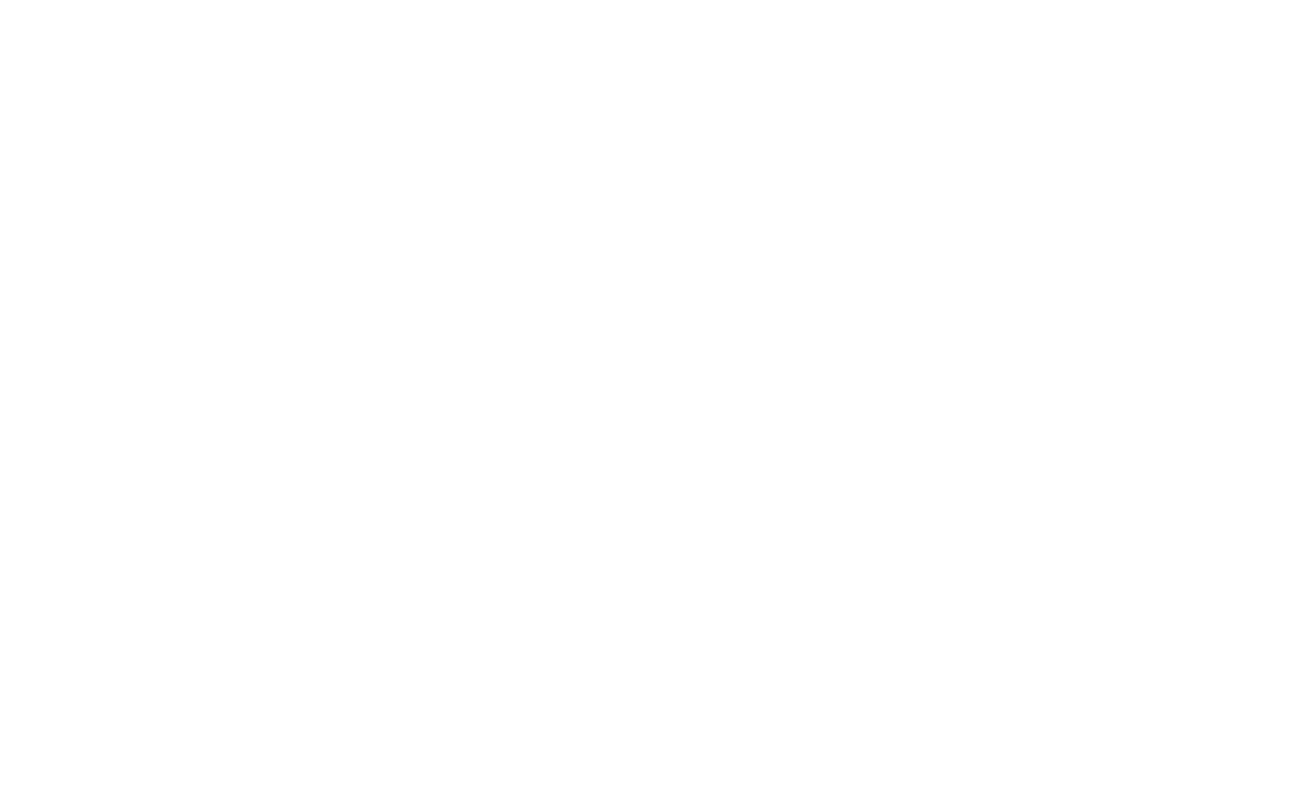
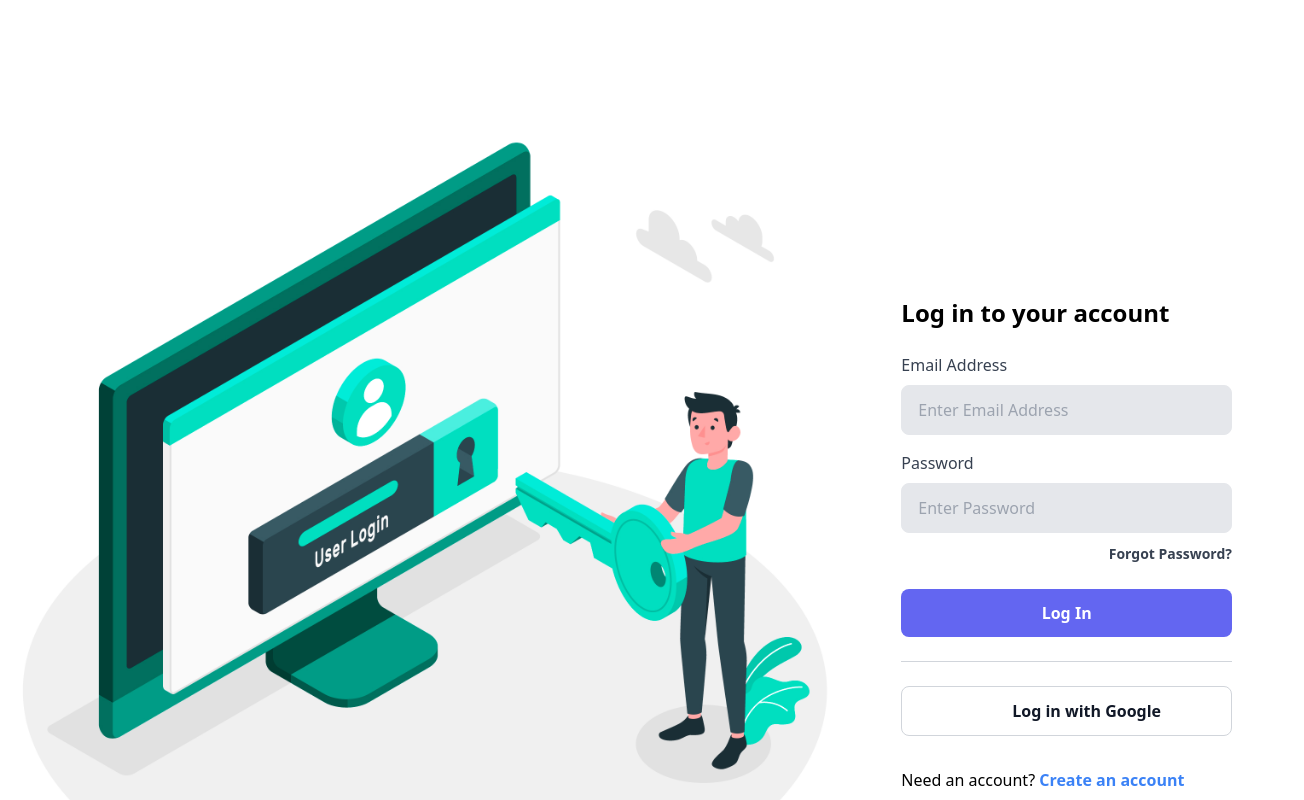
Before and after one commit to mahmudulhasanprodan/orebiTwo, a React (Vite) app: page /login in a window 1280 px wide. Before the commit this address had no page. Shown: the part 360-1160 px from the top of the page, 1304 px wide, since content can reach past the window. Before the commit the page ends 800 px from the top, so only its background shows below. Built offline with nearby package versions, Linux system fonts and the light colour scheme.

Commit message:
Login page done

```diff
--- a/src/App.jsx
+++ b/src/App.jsx
@@ -8,6 +8,7 @@ import { ToastContainer } from 'react-toastify';
 import 'react-toastify/dist/ReactToastify.css';
 import Cart from './Pages/Cart/Cart';
 import Contact from './Pages/Contact/Contact';
+import Login from './Pages/Login/Login';
 
 import {
   createBrowserRouter,
@@ -27,6 +28,7 @@ const router = createBrowserRouter(
       ></Route>
       <Route path="/cart" element={<Cart />}></Route>
       <Route path="/contact" element={<Contact />}></Route>
+      <Route path="/login" element={<Login />}></Route>
     <Route path="/registration" element={<Registration />}></Route>,
     </Route>,
   ),
--- a/src/HomeComponent/Header/Header.jsx
+++ b/src/HomeComponent/Header/Header.jsx
@@ -1,6 +1,6 @@
 import React from 'react'
 import Logo from "../../assets/HomeComponentPic/Mainlogo.png"
-import { NavLink  } from "react-router-dom";
+import { NavLink, Link } from "react-router-dom";
 import Flex from '../../CommonComponent/Flex/Flex';
 
 
@@ -53,7 +53,9 @@ const Header = () => {
                 </NavLink>
               </Flex>
             </div>
-            <div></div>
+            <div>
+              <h2 className="font-DMsans text-sm">Already member? <Link to={"/login"} className="text-blue-400 font-bold underline">Login</Link> here.</h2>
+            </div>
           </Flex>
         </div>
       </div>
--- a/src/HomeComponent/Menu/Menu.jsx
+++ b/src/HomeComponent/Menu/Menu.jsx
@@ -17,6 +17,7 @@ const Menu = () => {
  const[ShowAccount, setShowAccount] = useState(false);
  const[ShowCart, setShowCart] = useState(false);
  const MenuRef = useRef();
+ const cartRef= useRef();
  const Navigate = useNavigate();
  const dispatch = useDispatch();
 
@@ -45,13 +46,12 @@ const Menu = () => {
 
 //  MenuRef function start here
  useEffect(() => {
-      window.addEventListener( 'click' , (e) => {
-        if(!MenuRef.current.contains(e.target)){
-          setShowAccount(false);
-          setShowCart(false);
-          setShowCategories(false);
-        }
-      });
+   window.addEventListener("click", (e) => {
+     if (!MenuRef.current.contains(e.target)) {
+       setShowAccount(false);
+       setShowCategories(false);
+     }
+   });
  },[]);
 
  //add cart item
@@ -65,7 +65,12 @@ const HandleViewCart = () => {
 useEffect(() => {
   dispatch(GetTotal());
 },[dispatch,carItem])
+//HandleViewCart function start here
 
+// Handleremove function start here
+const Handleremove = (item) =>{
+  dispatch(removeCaritem(item))
+};
 
 
   return (
@@ -178,7 +183,7 @@ useEffect(() => {
               </div>
               {ShowCart && (
                 <div className="absolute right-10 top-44 z-10 border-2 border-FooterColor bg-white transition-all">
-                  <div className="z-0 h-[50vh] overflow-scroll bg-MenuBgColor px-8">
+                  <div ref={cartRef} className="z-0 h-[50vh] overflow-scroll bg-MenuBgColor px-8">
                     {carItem?.map((item) => (
                       <div className="flex items-center gap-x-8 py-5 ">
                         <div>
@@ -202,7 +207,7 @@ useEffect(() => {
                               : "$44.00"}
                           </p>
                         </div>
-                        <div>
+                        <div onClick={()=> Handleremove(item)}>
                           <RxCross2 />
                         </div>
                       </div>
--- /dev/null
+++ b/src/LoginComponent/LoginComponent.jsx
@@ -0,0 +1,147 @@
+import React from 'react'
+import BreadCrumb from "../CommonComponent/BreadCrumb/BreadCrumb"
+import Loginpic from "../assets/LoginPic/Login.jpg"
+import { Link } from 'react-router-dom';
+
+const LoginComponent = () => {
+  return (
+    <>
+      <div>
+        <div className="container">
+          <div className="py-10">
+            <h2 className="py-3 font-DMsans text-2xl font-bold mb-3">Login</h2>
+            <BreadCrumb />
+          </div>
+          <div className="mb-20">
+            {/* <!-- component --> */}
+            <section class="flex h-screen flex-col items-center md:flex-row">
+              <div class="hidden  w-full bg-indigo-600 md:w-1/2 lg:block xl:w-2/3">
+                <img
+                  src={Loginpic}
+                  alt={Loginpic}
+                  class="h-full w-full object-cover"
+                />
+              </div>
+              <div
+                class="flex h-screen w-full items-center justify-center bg-white px-6 md:mx-0 md:w-1/2 md:max-w-md lg:max-w-full
+        lg:px-16 xl:w-1/3 xl:px-12"
+              >
+                <div class="h-100 w-full">
+                  <h1 class="mt-12 text-xl font-bold leading-tight md:text-2xl">
+                    Log in to your account
+                  </h1>
+
+                  <form class="mt-6" action="#" method="POST">
+                    <div>
+                      <label class="block text-gray-700">Email Address</label>
+                      <input
+                        type="email"
+                        name=""
+                        id=""
+                        placeholder="Enter Email Address"
+                        class="mt-2 w-full rounded-lg border bg-gray-200 px-4 py-3 focus:border-blue-500 focus:bg-white focus:outline-none"
+                        autofocus
+                        autocomplete
+                        required
+                      />
+                    </div>
+
+                    <div class="mt-4">
+                      <label class="block text-gray-700">Password</label>
+                      <input
+                        type="password"
+                        name=""
+                        id=""
+                        placeholder="Enter Password"
+                        minlength="6"
+                        class="mt-2 w-full rounded-lg border bg-gray-200 px-4 py-3 focus:border-blue-500
+                focus:bg-white focus:outline-none"
+                        required
+                      />
+                    </div>
+
+                    <div class="mt-2 text-right">
+                      <a
+                        href="#"
+                        class="text-sm font-semibold text-gray-700 hover:text-blue-700 focus:text-blue-700"
+                      >
+                        Forgot Password?
+                      </a>
+                    </div>
+
+                    <button
+                      type="submit"
+                      class="mt-6 block w-full rounded-lg bg-indigo-500 px-4 py-3 font-semibold
+              text-white hover:bg-indigo-400 focus:bg-indigo-400"
+                    >
+                      Log In
+                    </button>
+                  </form>
+
+                  <hr class="my-6 w-full border-gray-300" />
+
+                  <button
+                    type="button"
+                    class="block w-full rounded-lg border border-gray-300 bg-white px-4 py-3 font-semibold text-gray-900 hover:bg-gray-100 focus:bg-gray-100"
+                  >
+                    <div class="flex items-center justify-center">
+                      <svg
+                        xmlns="http://www.w3.org/2000/svg"
+                        xmlns:xlink="http://www.w3.org/1999/xlink"
+                        class="h-6 w-6"
+                        viewBox="0 0 48 48"
+                      >
+                        <defs>
+                          <path
+                            id="a"
+                            d="M44.5 20H24v8.5h11.8C34.7 33.9 30.1 37 24 37c-7.2 0-13-5.8-13-13s5.8-13 13-13c3.1 0 5.9 1.1 8.1 2.9l6.4-6.4C34.6 4.1 29.6 2 24 2 11.8 2 2 11.8 2 24s9.8 22 22 22c11 0 21-8 21-22 0-1.3-.2-2.7-.5-4z"
+                          />
+                        </defs>
+                        <clipPath id="b">
+                          <use xlink:href="#a" overflow="visible" />
+                        </clipPath>
+                        <path
+                          clip-path="url(#b)"
+                          fill="#FBBC05"
+                          d="M0 37V11l17 13z"
+                        />
+                        <path
+                          clip-path="url(#b)"
+                          fill="#EA4335"
+                          d="M0 11l17 13 7-6.1L48 14V0H0z"
+                        />
+                        <path
+                          clip-path="url(#b)"
+                          fill="#34A853"
+                          d="M0 37l30-23 7.9 1L48 0v48H0z"
+                        />
+                        <path
+                          clip-path="url(#b)"
+                          fill="#4285F4"
+                          d="M48 48L17 24l-4-3 35-10z"
+                        />
+                      </svg>
+                      <span class="ml-4">Log in with Google</span>
+                    </div>
+                  </button>
+
+                  <p class="mt-8">
+                    Need an account?{" "}
+                    <Link
+                      to={"/registration"}
+                      class="font-semibold text-blue-500 hover:text-blue-700"
+                    >
+                      Create an account
+                    </Link>
+                  </p>
+                </div>
+              </div>
+            </section>
+          </div>
+        </div>
+      </div>
+    </>
+  );
+}
+
+export default LoginComponent
--- /dev/null
+++ b/src/Pages/Login/Login.jsx
@@ -0,0 +1,12 @@
+import React from 'react'
+import LoginComponent from '../../LoginComponent/LoginComponent'
+
+const Login = () => {
+  return (
+    <>
+      <LoginComponent />
+    </>
+  )
+}
+
+export default Login
--- a/src/Pages/ProductDetails/ProductDetails.jsx
+++ b/src/Pages/ProductDetails/ProductDetails.jsx
@@ -40,7 +40,6 @@ useEffect(() => {
 
 const HandlecarItem = () =>{
   dispatch(addtoCart(FeatcherData));
-  navigate("/cart");
 };
 
 
--- a/src/ShopComponent/ShopRight/ShopRightBottom.jsx
+++ b/src/ShopComponent/ShopRight/ShopRightBottom.jsx
@@ -9,7 +9,7 @@ import { FetcherProduct, setProducts } from '../../Redux/AllSlice/ProductSlice/P
 import { Link } from 'react-router-dom'
 import Loading from '../../CommonComponent/Loading/Loading'
 import { MdOutlineKeyboardDoubleArrowRight,MdOutlineKeyboardDoubleArrowLeft } from "react-icons/md";
-
+import { addtoCart } from '../../Redux/AllSlice/CartSlice/CartSlice'
 const ShopRightBottom = () => {
 const dispatch = useDispatch();
 const [AllData, setAllData] = useState([]);
@@ -40,7 +40,10 @@ useEffect(() => {
       }
     };
 
-
+ // HandleCart Function start here
+ const HandleCart = (item) => {
+  dispatch(addtoCart(item));
+ };
 
   return (
     <>
@@ -58,8 +61,9 @@ useEffect(() => {
                   page * ShowPageData,
                 ).map((ProductData) => (
                   <div className="w-[33%] py-10" key={ProductData.id}>
-                    <Link to={`/products-details/${ProductData.id}`}>
                     <ArrivalCommon
+                      AddTocart={()=> HandleCart(ProductData)}
+                      ProductId={ProductData.id}
                       Image={ProductData.thumbnail}
                       Colorvarient={ProductData.brand}
                       ProductName={ProductData.title}
@@ -77,7 +81,6 @@ useEffect(() => {
                         />
                       }
                     />
-                    </Link>
                   </div>
                 ))}
               </div>
```
Also changed, not shown: src/CommonComponent/ArrivalCommon/ArrivalCommon.jsx (+26 -11 lines), src/Pages/Cart/Cart.jsx (+23 -12 lines), src/assets/LoginPic/Login.jpg (added). Lines whose indentation alone changed are shown as unchanged.
